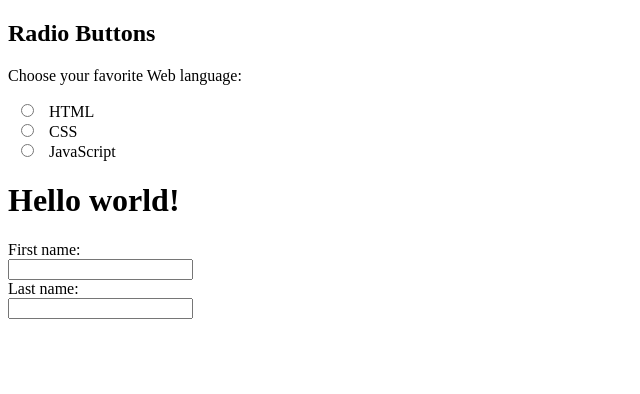
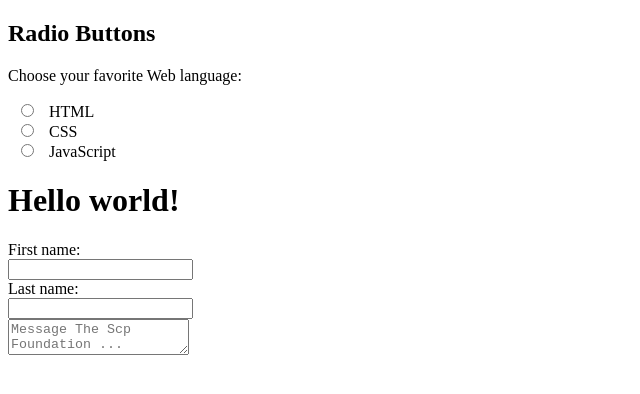
Before and after one commit to fretlix/web, a plain HTML site: page index.html in a window 1280 px wide. Shown: the whole page, without its empty margins (0-640 px from the left). Drawn offline with Linux system fonts and the light colour scheme.

Commit message:
Update index.html

```diff
--- a/index.html
+++ b/index.html
@@ -25,3 +25,5 @@
   <label for="lname">Last name:</label><br>
   <input type="text" id="lname" name="lname">
 </form>
+
+<textarea class="flex px-3 w-full border file:border-0 file:bg-transparent file:text-md file:font-medium disabled:cursor-not-allowed disabled:opacity-50 resize-none focus-visible:outline-none border-input h-10 py-2 max-h-96 text-lg border-none bg-surface-elevation-1 placeholder:text-placeholder placeholder:overflow-hidden placeholder:whitespace-nowrap" inputmode="text" placeholder="Message The Scp Foundation ..." style=""></textarea>
```
